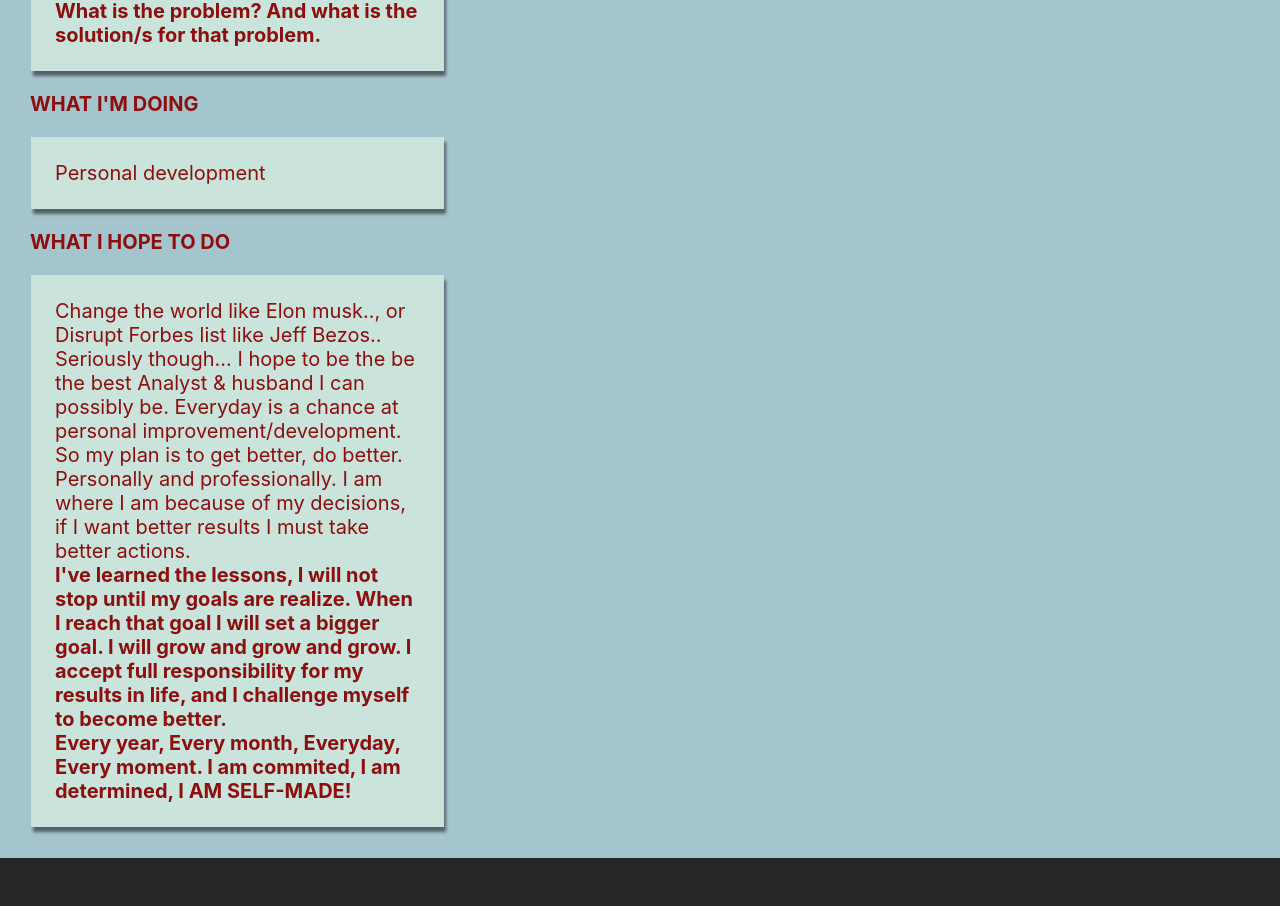
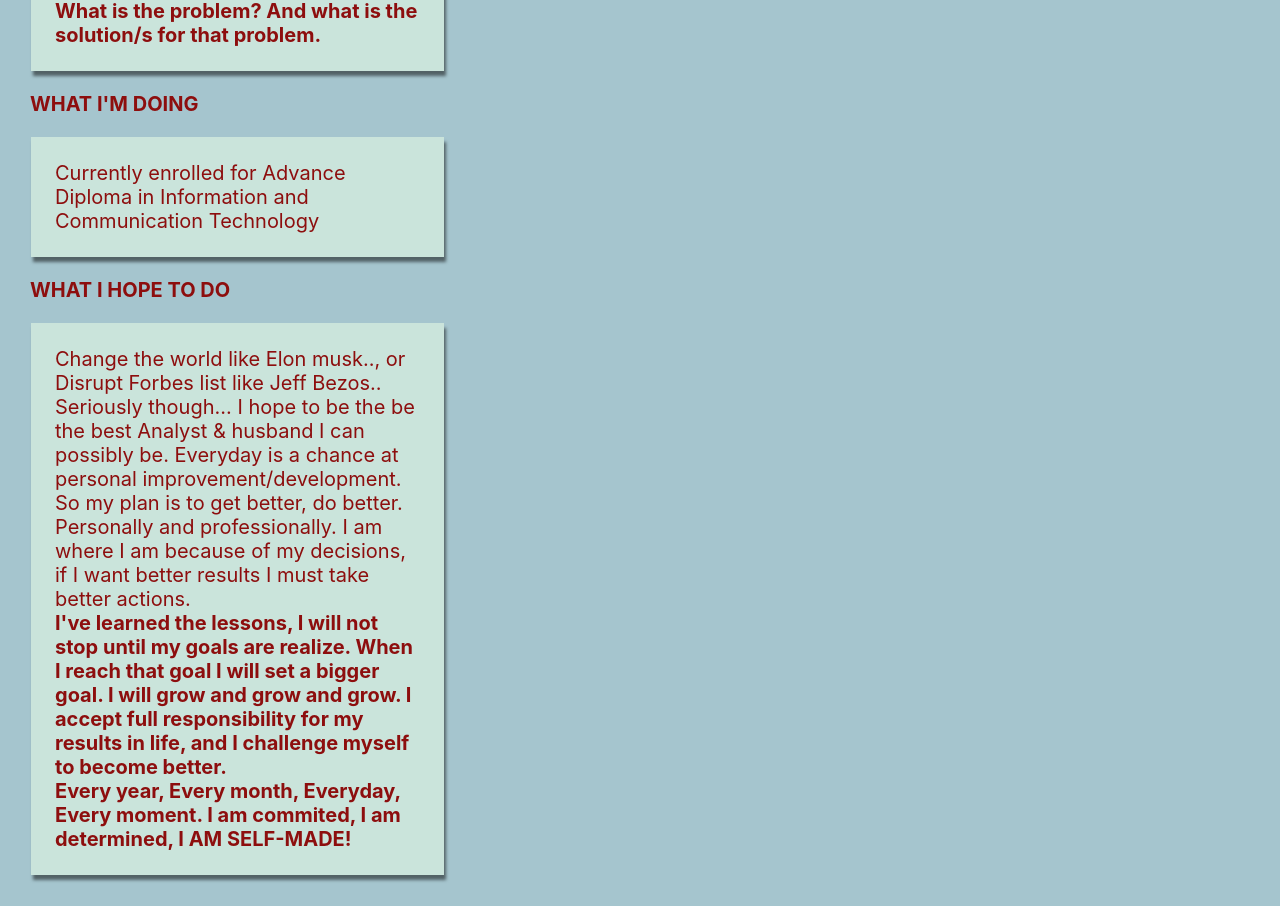
Before and after one commit to Mncedy/Mncedisi, a React (Create React App) app: page /contact in a window 1280 px wide. Shown: the part 1040-1946 px from the top of the page. Before the commit the page ends 1898 px from the top, so only its background shows below. Built offline with nearby package versions, Linux system fonts and the light colour scheme.

Commit message:
Update contact

```diff
--- a/src/Pages/contact.js
+++ b/src/Pages/contact.js
@@ -33,7 +33,10 @@ const Contact = () => {
           </strong>
         </p>
         <h3>WHAT I'M DOING</h3>
-        <p id="contactP">Personal development</p>
+        <p id="contactP">
+          Currently enrolled for Advance Diploma in Information and
+          Communication Technology
+        </p>
         <h3>WHAT I HOPE TO DO</h3>
         <p id="contactP">
           Change the world like Elon musk.., or Disrupt Forbes list like Jeff
```
